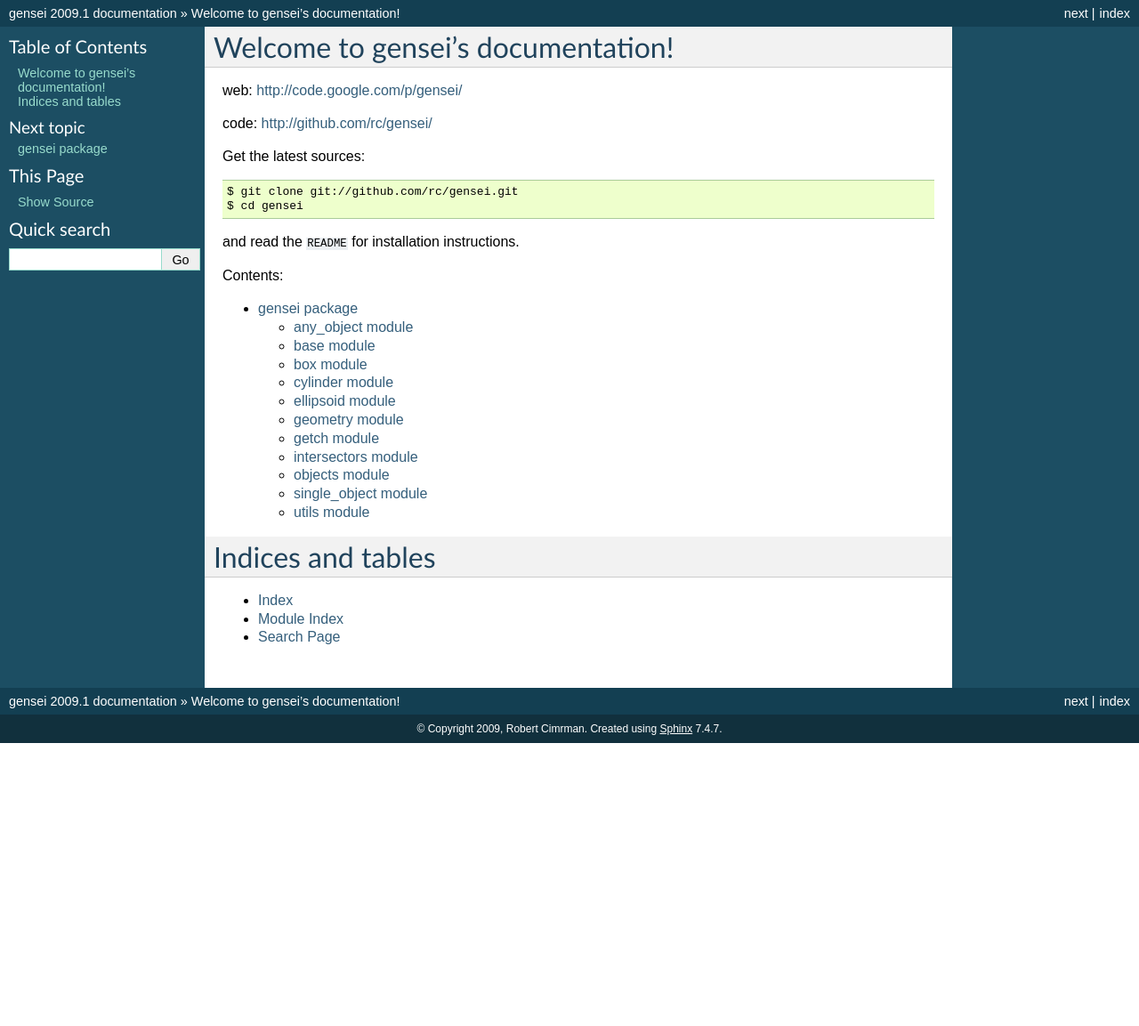
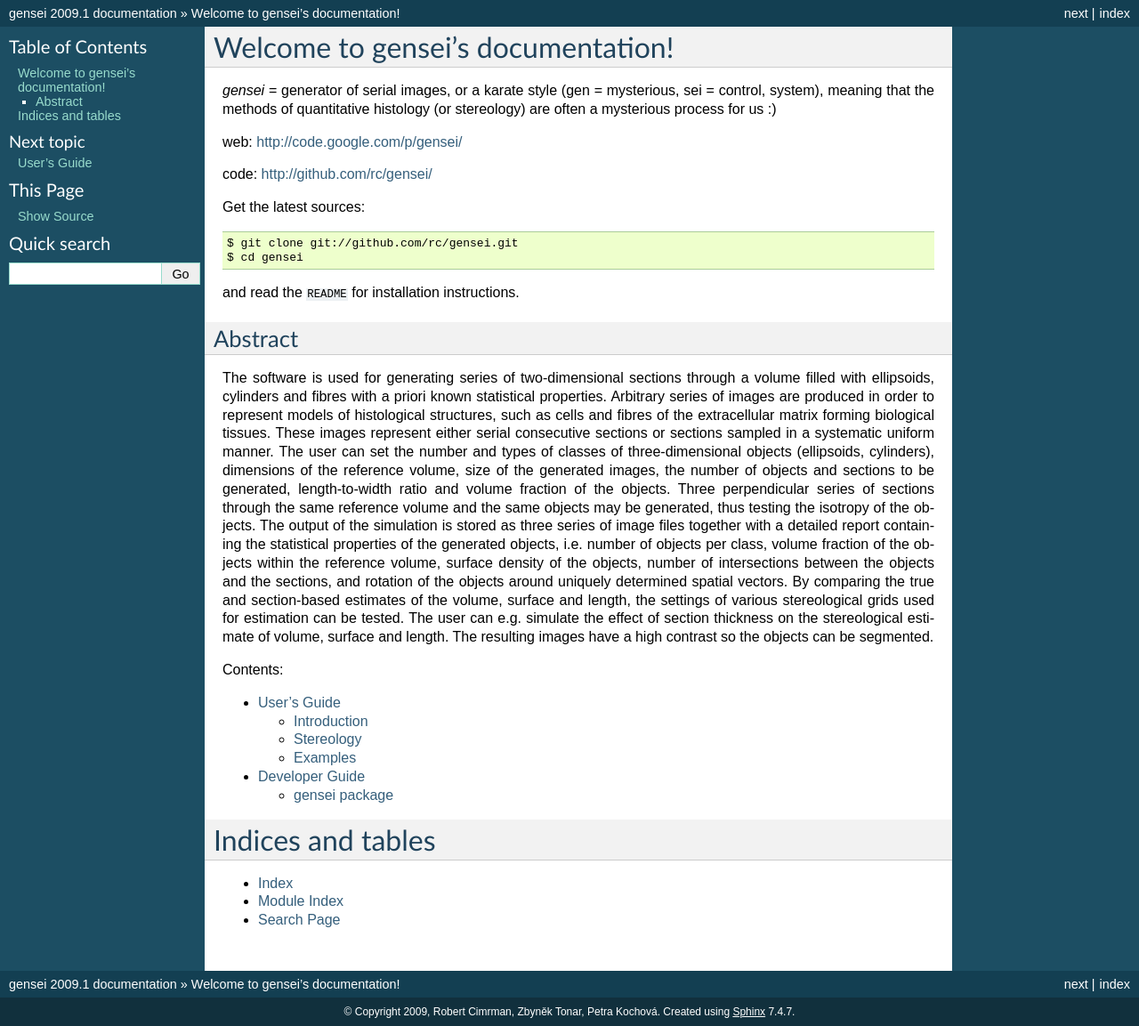
Before and after one commit to rc/gensei, a Sphinx documentation site: the page built from doc/index.rst, in a window 1280 px wide. Shown: the whole page at 89% size. Built offline with Sphinx 7.4.7, drawn with Linux system fonts in a browser that asks for light colours; formulas are drawn with MathJax 3; before the commit the page ends 900 px from its top, so only the background shows below that.

Commit message:
update docs: user's guide

```diff
--- a/doc/conf.py
+++ b/doc/conf.py
@@ -43,7 +43,7 @@
 
 # General information about the project.
 project = u'gensei'
-copyright = u'2009, Robert Cimrman'
+copyright = u'2009, Robert Cimrman, Zbyněk Tonar, Petra Kochová'
 
 # The version info for the project you're documenting, acts as replacement for
 # |version| and |release|, also used in various other places throughout the
@@ -178,7 +178,7 @@
 # (source start file, target name, title, author, documentclass [howto/manual]).
 latex_documents = [
   ('index', 'gensei.tex', u'gensei Documentation',
-   u'Robert Cimrman', 'manual'),
+   u'Robert Cimrman, Zbyněk Tonar, Petra Kochová', 'manual'),
 ]
 
 # The name of an image file (relative to this directory) to place at the top of
--- a/doc/index.rst
+++ b/doc/index.rst
@@ -5,6 +5,9 @@
 
 Welcome to gensei's documentation!
 ==================================
+*gensei* = generator of serial images, or a karate style (gen = mysterious, sei =
+control, system), meaning that the methods of quantitative histology (or
+stereology) are often a mysterious process for us :)
 
 web: http://code.google.com/p/gensei/
 
@@ -17,12 +20,40 @@
 
 and read the ``README`` for  installation instructions.
 
+Abstract
+--------
+
+The software is used for generating series of two-dimensional sections through
+a volume filled with ellipsoids, cylinders and fibres with a priori known
+statistical properties. Arbitrary series of images are produced in order to
+represent models of histological structures, such as cells and fibres of the
+extracellular matrix forming biological tissues. These images represent either
+serial consecutive sections or sections sampled in a systematic uniform
+manner. The user can set the number and types of classes of three-dimensional
+objects (ellipsoids, cylinders), dimensions of the reference volume, size of
+the generated images, the number of objects and sections to be generated,
+length-to-width ratio and volume fraction of the objects. Three perpendicular
+series of sections through the same reference volume and the same objects may
+be generated, thus testing the isotropy of the objects. The output of the
+simulation is stored as three series of image files together with a detailed
+report containing the statistical properties of the generated objects,
+i.e. number of objects per class, volume fraction of the objects within the
+reference volume, surface density of the objects, number of intersections
+between the objects and the sections, and rotation of the objects around
+uniquely determined spatial vectors. By comparing the true and section-based
+estimates of the volume, surface and length, the settings of various
+stereological grids used for estimation can be tested. The user can
+e.g. simulate the effect of section thickness on the stereological estimate of
+volume, surface and length. The resulting images have a high contrast so the
+objects can be segmented.
+
 Contents:
 
 .. toctree::
    :maxdepth: 2
 
-   gensei
+   users_guide
+   developer_guide
 
 Indices and tables
 ==================
--- /dev/null
+++ b/doc/users_guide.rst
@@ -0,0 +1,250 @@
+User's Guide
+============
+
+Gensei is a software for generating serial sections through objects with known
+statistical properties and simulating stereological quantification in 3D.
+
+Introduction
+------------
+
+The purpose of gensei is to have a simple, open source tool to generate images
+of slices of a volume filled with objects (e.g. ellipsoids) with known
+statistical and other properties (e.g. total volume, volume fractions, number
+of objects), to verify information obtained by the stereological methods.
+
+Stereology
+----------
+
+Modern stereological methods are used for quantitative and qualitative
+description of objects, such as metals, stones, biological tissues, and their
+components. The stereology was defined by Weibel (1981) as "a body of
+mathematical methods relating three-dimensional measurements obtainable on
+sections of the structure". The principles of stereology have one common
+feature: They make use of random tissue sections of negligible thickness, on
+which a test system is placed at random. This test system is made up of probes
+in the form of points, lines, or planar areas, depending on the information
+sought, see Weibel (1966).
+
+The earlier decade of application of stereological methods on biological
+specimens (liver cells, muscles, and other systems) is described in Weibel
+(1966, 1981). From its beginning the stereology reached a great advancement and
+presently belongs to the most used methods for unbiased quantification of
+number, length, surface area and volume of specimen attributes of samples of
+various sizes and structures in the fields of biology, metallography, and
+petrography and may reveal important information about the function and
+organization of the parts being studied (organs, tissues, grains, etc.).
+
+The stereological techniques are in detail described in following works:
+Gundersen and Jensen (1987), Gundersen et al. (1988a), Gundersen et
+al. (1988b), Howard and Reed (1998), Mandarim-de-Lacerda (2003), Mouton (2001),
+Nyengaard (1999), Nyengaard and Gundersen (2006), Russ and Dehoff (1999).
+
+
+References
+^^^^^^^^^^
+Gundersen and Jensen (1987): Gundersen, H. J. G. and Jensen, E. B. (1987). The
+efficiency of systematic sampling in stereology and its prediction. Journal of
+Microscopy, 147:229-263. (http://www.ncbi.nlm.nih.gov/pubmed/3430576)
+
+Gundersen et al. (1988a): Gundersen, H. J. G., Bendtsen, T. F., Korbo, L.,
+Marcussen, N., Møller, A., Nielsen, K., Nyengaard, J. R., Pakkenberg, B.,
+Sørensen, F. B., Vesterby, A., and West, M. J. (1988b). Some new, simple and
+efficient stereological methods and their use in pathological research and
+diagnosis. Acta Pathologica, Microbiologica et Immunologica Scandinavica,
+96:379-394. (http://www.ncbi.nlm.nih.gov/pubmed/3288247)
+
+Gundersen et al. (1988b): Gundersen, H. J. G., Bagger, P., Bendtsen, T. F.,
+Evans, S. M., Korbo, L., Marcussen, N., Møller, A., Nielsen, K., Nyengaard,
+J. R., Pakkenberg, B., Sørensen, F. B., Vesterby, A., and West,
+M. J. (1988a). The new stereological tools: Disector, fractionator, nucleator
+and point sampled intercepts and their use in pathological research and
+diagnosis. Acta Pathologica, Microbiologica et Immunologica Scandinavica,
+96:857-881. (http://www.ncbi.nlm.nih.gov/pubmed/3056461)
+
+Howard and Reed (1998): Howard, C. V. and Reed, M. G. (1998). Unbiased Stereology: Three Dimensional Measurement in Microscopy. Royal Microscopical Society, Microscopy Handbook Series No. 41. Springer, New York.
+
+Mandarim-de-Lacerda (2003): Mandarim-de-Lacerda, C. A. (2003). Stereological
+tools in biomedical research. Annals of the Brazilian Academy of Sciences,
+75(4):469-486.(http://www.ncbi.nlm.nih.gov/pubmed/14605681)
+
+Mouton (2001): Mouton, P. R. (2001). Principles and Practices of Unbiased
+Stereology: An Introduction for Bioscientists. The Johns Hopkins University
+Press, USA, Baltimore.
+
+Nyengaard (1999): Nyengaard, J. R. (1999). Stereologic methods and their
+application in kidney research. Journal of the American Society of Nephrology,
+10:1100-1123. (http://jasn.asnjournals.org/cgi/content/full/10/5/1100)
+
+Nyengaard and Gundersen (2006): Nyengaard, J. R. and Gundersen,
+H. J. G. (2006). Sampling for stereology in lungs. European Respiratory Review,
+15(101):107-114. (http://err.ersjournals.com/cgi/content/abstract/15/101/107)
+
+Russ and Dehoff (1999): Russ, J. C. and Dehoff, R. T. (1999). Practical
+Stereology. Plenum Press, New York.
+
+Weibel (1966): Weibel, E. R., Kistler, G. S., and
+Scherle,W. F. (1966). Practical stereological methods for morphometric
+cytology. The Journal of Cell Biology,
+30:23-38. (http://www.ncbi.nlm.nih.gov/pubmed/5338131)
+
+Weibel (1981): Weibel, E. R. (1981). Stereological methods in cell biology:
+Where are we - where are we going? The Journal of Histochemistry and
+Cytochemistry,
+29(9):1043-1052. (http://www.jhc.org/cgi/reprint/29/9/1043)
+
+Examples
+--------
+
+One class of objects
+^^^^^^^^^^^^^^^^^^^^
+
+.. figure:: images/examples/slice.05.00_70.png
+    :width: 50%
+    :align: center
+    :alt: One of generated slices.
+
+    One of generated slices.
+
+We assessed the volume fractions of objects (in our case red ellipsoids
+obtained by gensei) :math:`V_V(objects,ref)` using one of the stereological
+methods made on two-dimensional serial sections and points test probe:
+
+.. math::
+
+    V_V(objects,ref) = V(objects)/V(ref) = \sum{i=1}^m P_i/P_T,
+
+where objects represents ellipsoids, :math:`V(ref)` is the volume of reference
+space, in this case the volume of whole stack of serial
+sections. :math:`V(objects)` and :math:`V(ref)` were estimated using the
+Cavalieri principle according to equation:
+
+.. math::
+
+    estV(c) = T a/p \sum{i=1}^m P_i,
+
+where c corresponds to the ellipsoids and the reference space, respectively,
+a/p is the known area associated with each point of the test system, :math:`T=`
+0.140845 :math:`\mu{\rm m}` is the distance between two subsequent sections and
+:math:`P_i` is the number of points landing within the relevant component
+transect on the i-th section. Because the parameters of test point
+probe of objects and reference space were similar, the equation
+:math:`V_V(objects,ref)` could be simplified to:
+
+.. math::
+
+    V_V(objects,ref) = \sum{i=1}^m P_i/P_T,
+
+where :math:`P_i` was a number of points of randomly translated point grid
+landing within the object transect on the i-th section, :math:`P_T` was
+a number of all points of the test system.
+
+The examples of point test system and counting the intersections using the
+module PointGrid of the software Ellipse3D (http://www.ellipse.sk/index.htm,
+ViDiTo Systems, KoĹĄice, Slovak Republic) follow.
+
+.. figure:: images/examples/slice.05.00_70_point_grid.png
+    :width: 50%
+    :align: center
+    :alt: Point grid.
+
+    Point grid.
+
+.. figure:: images/examples/slice.05.00_70_points.png
+    :width: 50%
+    :align: center
+    :alt: Points.
+
+    Points.
+
+The color channel serial images obtained by gensei was changed to gray scale
+using the software IrfanView (http://www.irfanview.com, Irfan Skiljan, Vienna
+University of Technology, Vienna, Austria). The software Amira
+(http://www.tgs.com, TGS Inc., Massachusetts, USA) was then used for the
+three-dimensional reconstruction. The stack of the grey-scale images was loaded
+in the Amira and the threshold of objects was determined by using histogram
+curves and the slices were then joined together. The resultant non-smoothing
+model of individual objects is shown in following figure.
+
+.. figure:: images/examples/snapshot.png
+    :width: 50%
+    :align: center
+    :alt: Reconstructed 3D structure (not smoothed).
+
+    Reconstructed 3D structure (not smoothed).
+
+Multiple classes of objects
+^^^^^^^^^^^^^^^^^^^^^^^^^^^
+
+Currently, gensei (git version) supports generating images of more classes. For
+each class, the geometrical parameters, volume fraction, number of objects, and
+colour can be set separately. Moreover, the user can choose to generate series
+of sections in three perpendicular cutting planes. The following image contains
+objects of three classes (red, green, blue).
+
+.. figure:: images/examples/three_classes/slice.x.14.35_90.png
+    :width: 50%
+    :align: center
+    :alt: Objects of three classes.
+
+    Objects of three classes.
+
+Such a contrast image can be easily segmented. The following segmentation was
+performed with the Thresh module of the software Ellipse 3D (Vidito, KoĹĄice,
+Slovak Republic):
+
+.. figure:: images/examples/three_classes/s_014.png
+    :width: 50%
+    :align: center
+    :alt: Segmentation.
+
+    Segmentation.
+
+The circumferences of all the object profiles can be saved and their
+geometrical properties (e.g., circularity, circumference, etc.) can be
+assessed. Moreover, the objects can be reconstructed in three dimensions after
+calibration and the contours can be visualized as follows (module Contours,
+software Ellipse 3D):
+
+.. figure:: images/examples/three_classes/snap2.png
+    :width: 50%
+    :align: center
+    :alt: Contours.
+
+    Contours.
+
+The surface of the objects can be reconstructed. The reconstruction gives
+usually best results when the objects were cut along their long axis. The
+following visualization was obtained with the Surface module of the software
+Ellipse 3D:
+
+.. figure:: images/examples/three_classes/snap1.png
+    :width: 50%
+    :align: center
+    :alt: Surface.
+
+    Surface.
+
+The volume fraction and the surface of the objects is known and saved together
+with the image series. Therefore it can be used e.g. for training in
+histology - the trainee can compare the results of estimating the volume
+fraction (using the Cavalieri principle) either with the true volume fraction
+of the whole simulated objects or with the volume fraction based on the series
+of sections (the latter is usually lower as not all parts of the objects appear
+on the sections). Another application of the images is testing the settings of
+various stereological grids used for estimation of volume. When adjusting the
+geometrical parameters of stereological grids, it is usually desirable to find
+the lowest number of intersections between the objects and the grid, which
+still yields an acceptable amount of error. This minimum number of
+intersections depends on geometry of the objects, and the desired error (for
+details, see the nomogram published by Gundersen and Jensen, 1987). The user
+can easily check, whether the current settings give a good estimate of the true
+(known) volume. In the following example, the volume of red objects was
+quantified with a rectangular point grid (counted intersections are yellow,
+module LineSystem?, software Ellipse 3D):
+
+.. figure:: images/examples/three_classes/snap3.png
+    :width: 50%
+    :align: center
+    :alt: Red objects were quantified with a rectangular point grid.
+
+    Red objects were quantified with a rectangular point grid.
```
Also changed, not shown: doc/developer_guide.rst (renamed from doc/gensei.rst, +6 -1 lines).
